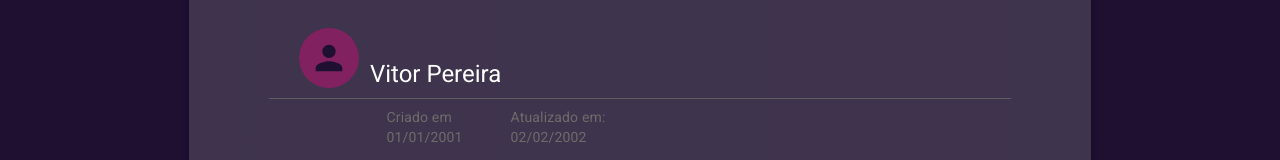
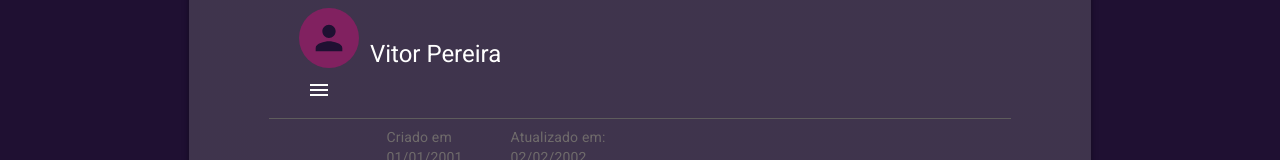
Before and after one commit to ocsoares/CRUD-NextJS, a Next.js app: page /admin/users in a window 1280 px wide. Shown: the part 370-530 px from the top of the page. Built offline with nearby package versions, Linux system fonts and the light colour scheme; no server answers.

Commit message:
feat: add Menu icon & onClick props to UserInfo

```diff
--- a/src/app/(routes)/admin/users/components/UserInfo.tsx
+++ b/src/app/(routes)/admin/users/components/UserInfo.tsx
@@ -1,12 +1,13 @@
-import { Box, Divider, Typography } from "@mui/material";
+import { Box, Divider, IconButton, Typography } from "@mui/material";
 import { UserAvatar } from "./UserAvatar";
-import { Person } from "@mui/icons-material";
+import { Menu, Person } from "@mui/icons-material";
 
 interface IUserInfoProps {
   text: string;
+  onClick: () => void;
 }
 
-export function UserInfo({ text }: IUserInfoProps) {
+export function UserInfo({ text, onClick }: IUserInfoProps) {
   return (
     <>
       <Box
@@ -16,6 +17,9 @@ export function UserInfo({ text }: IUserInfoProps) {
         }}
       >
         <UserAvatar avatar={<Person />} text={text} bgcolor="#812160" />
+        <IconButton onClick={onClick}>
+          <Menu />
+        </IconButton>
       </Box>
       <Divider
         orientation="horizontal"
```
